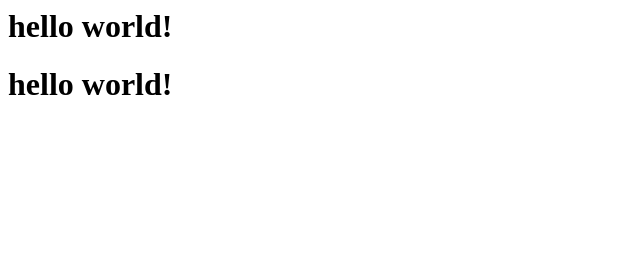
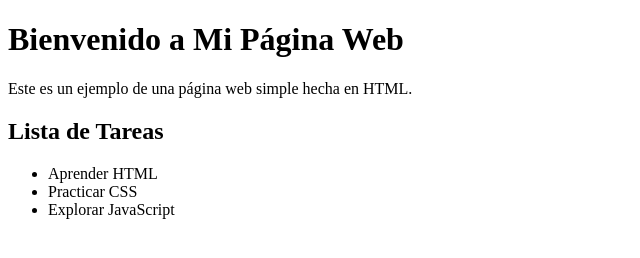
Before and after one commit to rquelr/MiPortafolio, a plain HTML site: page index.html in a window 1280 px wide. Shown: the whole page, without its empty margins (0-640 px from the left). Drawn offline with Linux system fonts and the light colour scheme.

Commit message:
Update index.html

```diff
--- a/index.html
+++ b/index.html
@@ -1 +1,19 @@
-<h1> hello world! </h1> <h1> hello world! </h1>
+<!DOCTYPE html>
+<html lang="es">
+<head>
+    <meta charset="UTF-8">
+    <meta name="viewport" content="width=device-width, initial-scale=1.0">
+    <title>Mi Página Web</title>
+</head>
+<body>
+    <h1>Bienvenido a Mi Página Web</h1>
+    <p>Este es un ejemplo de una página web simple hecha en HTML.</p>
+
+    <h2>Lista de Tareas</h2>
+    <ul>
+        <li>Aprender HTML</li>
+        <li>Practicar CSS</li>
+        <li>Explorar JavaScript</li>
+    </ul>
+</body>
+</html>
```
